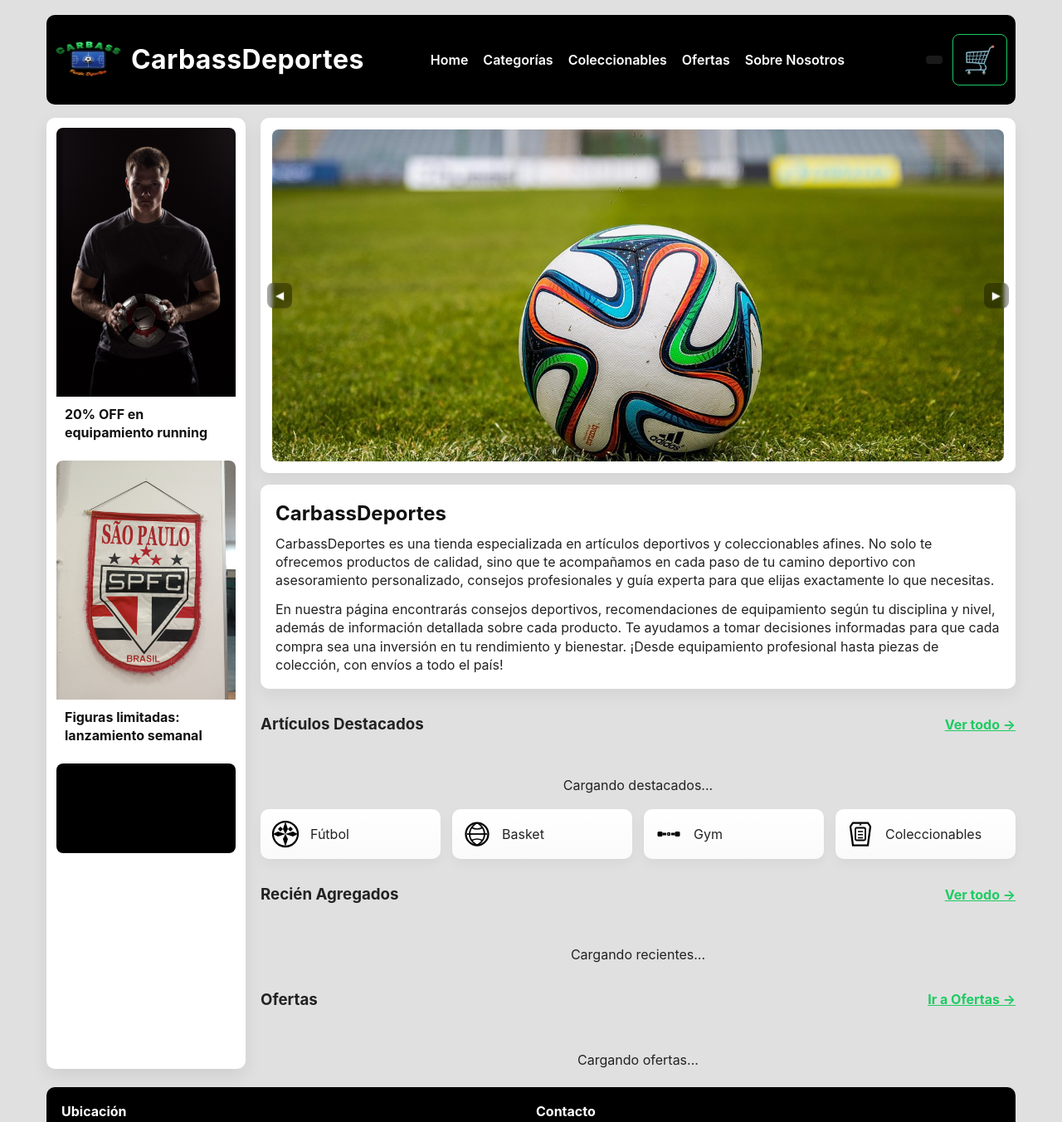
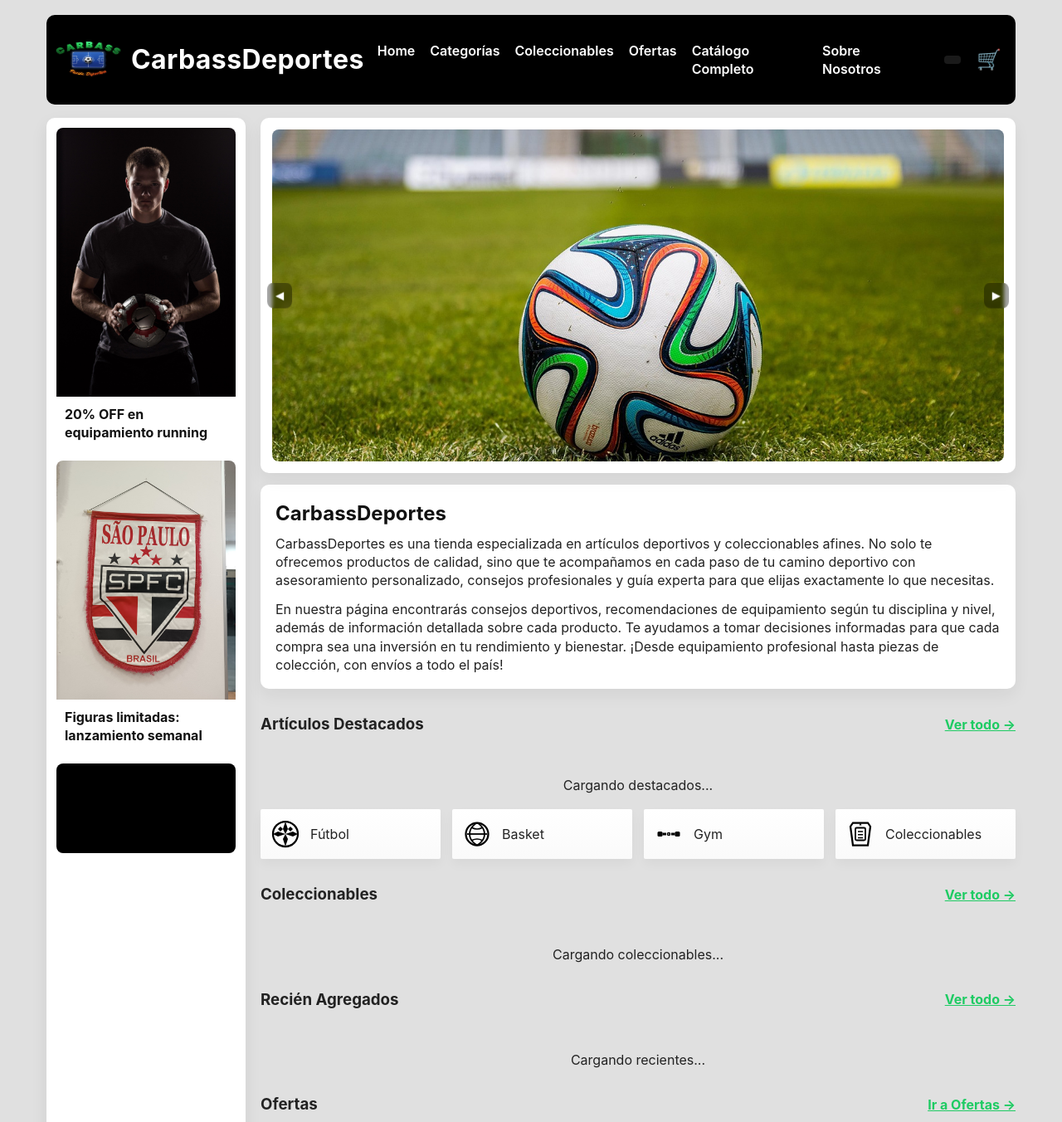
Before and after one commit to bercun/carbassdeportes, a PHP site: page / in a window 1280 px wide. Shown: the top 1352 px of the page at 83% size. Run offline with PHP 8.4, Linux system fonts and the light colour scheme; some libraries are stand-ins or nearby versions; grey boxes are pictures that could not be loaded.

Commit message:
mejora los links navbar

```diff
--- a/index.html
+++ b/index.html
@@ -21,6 +21,7 @@
           <li><a href="#categorias">Categorías</a></li>
           <li><a href="#coleccionables">Coleccionables</a></li>
           <li><a href="#ofertas">Ofertas</a></li>
+          <li><a href="catalogo.html">Catálogo Completo</a></li>
           <li><a href="#sobre-nosotros">Sobre Nosotros</a></li>
           <li><a href="admin.html" id="admin-link" class="hidden admin-link">🛠️ Admin</a></li>
         </ul>
@@ -137,6 +138,14 @@
           </div>
         </div>
 
+        <!-- COLECCIONABLES -->
+        <div class="section-title" id="coleccionables">
+          <h3>Coleccionables</h3>
+          <a href="catalogo.html#coleccionables-section" class="ver-todo">Ver todo →</a>
+        </div>
+        <div class="grid" id="coleccionables-container" aria-live="polite">
+          <p class="loading-message">Cargando coleccionables...</p>
+        </div>
 
         <!-- RECIÉN AGREGADOS Y OFERTAS -->
         <div class="section-title section-recientes"><h3>Recién Agregados</h3><a href="catalogo.html" class="ver-todo">Ver todo →</a></div>
@@ -144,7 +153,7 @@
           <p class="loading-message">Cargando recientes...</p>
         </div>
 
-        <div class="section-title section-ofertas"><h3>Ofertas</h3><a href="catalogo.html" class="ver-todo">Ir a Ofertas →</a></div>
+        <div class="section-title section-ofertas" id="ofertas"><h3>Ofertas</h3><a href="catalogo.html" class="ver-todo">Ir a Ofertas →</a></div>
         <div class="small-grid" id="ofertas-container">
           <p class="loading-message">Cargando ofertas...</p>
         </div>
--- a/script.js
+++ b/script.js
@@ -204,3 +204,62 @@ db.collection('articulos').onSnapshot((snapshot) => {
     renderArticlesToContainer(coleccionablesContainer, coleccionablesArticles, false, 3);
   }
 });
+
+// Navegación suave entre secciones
+(function(){
+  // Agregar smooth scroll para todos los enlaces internos
+  document.querySelectorAll('a[href^="#"]').forEach(anchor => {
+    anchor.addEventListener('click', function (e) {
+      e.preventDefault();
+      const target = document.querySelector(this.getAttribute('href'));
+      if (target) {
+        target.scrollIntoView({
+          behavior: 'smooth',
+          block: 'start'
+        });
+      }
+    });
+  });
+})();
+
+// Funcionalidad para los iconos de categorías
+(function(){
+  const iconCards = document.querySelectorAll('.icon-card');
+  iconCards.forEach(card => {
+    card.addEventListener('click', function(){
+      const categoryText = this.querySelector('div').textContent.toLowerCase();
+      let targetSection = '';
+
+      switch(categoryText) {
+        case 'fútbol':
+          targetSection = 'catalogo.html#futbol-section';
+          break;
+        case 'basket':
+          targetSection = 'catalogo.html#basket-section';
+          break;
+        case 'gym':
+          targetSection = 'catalogo.html#gym-section';
+          break;
+        case 'coleccionables':
+          targetSection = '#coleccionables';
+          break;
+        default:
+          targetSection = 'catalogo.html';
+      }
+
+      if (targetSection.startsWith('#')) {
+        // Scroll interno en la misma página
+        const target = document.querySelector(targetSection);
+        if (target) {
+          target.scrollIntoView({
+            behavior: 'smooth',
+            block: 'start'
+          });
+        }
+      } else {
+        // Navegar a otra página
+        window.location.href = targetSection;
+      }
+    });
+  });
+})();
--- a/styles.css
+++ b/styles.css
@@ -75,18 +75,18 @@ body{
   display: inline-block;
   background:var(--negro);
   color:var(--verde);
-  padding:8px 12px;
-  border-radius:8px;
-  border: 0.5px solid var(--verde);
+  padding:4px 6px;
+  border-radius:2px;
+  border: 0.5px solid var(--negro);
   font-weight:700;
-  font-size: 2rem;
+  font-size: 1.5rem;
   cursor: pointer;
   text-decoration: none;
   transition: all 0.3s ease;
 }
 .carrito:hover{
-  transform: scale(1.2);
-  background: var(--gris);
+  transform: scale(1.1);
+  background: var(--verde-oscuro);
   color: var(--negro);
 }
 
@@ -213,7 +213,7 @@ aside.left{
 }
 .card{
   background:var(--blanco);
-  border-radius:12px;
+  border-radius:2px;
   overflow:hidden;
   box-shadow:0 4px 20px rgba(0,0,0,0.08);
   transition:all 0.3s ease;
@@ -247,7 +247,7 @@ aside.left{
   background:var(--verde);
   color:var(--blanco);
   padding:4px 12px;
-  border-radius:20px;
+  border-radius:2px;
   font-size:0.75rem;
   font-weight:600;
   text-transform:uppercase;
@@ -290,7 +290,7 @@ aside.left{
   background:var(--verde);
   color:var(--blanco);
   border:none;
-  border-radius:8px;
+  border-radius:2px;
   font-weight:600;
   cursor:pointer;
   transition:background 0.3s ease;
@@ -312,7 +312,7 @@ aside.left{
   align-items:center;
   gap:12px;
   padding:12px;
-  border-radius:10px;
+  border-radius:2px;
   background:linear-gradient(180deg,var(--blanco),#fafafa);
   box-shadow:0 6px 14px rgba(2,6,23,0.04);
   cursor:pointer;
```
Also changed, not shown: catalogo.html (+6 -4 lines).
